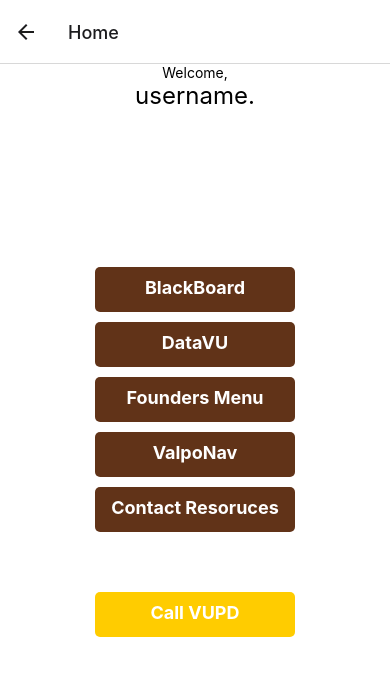
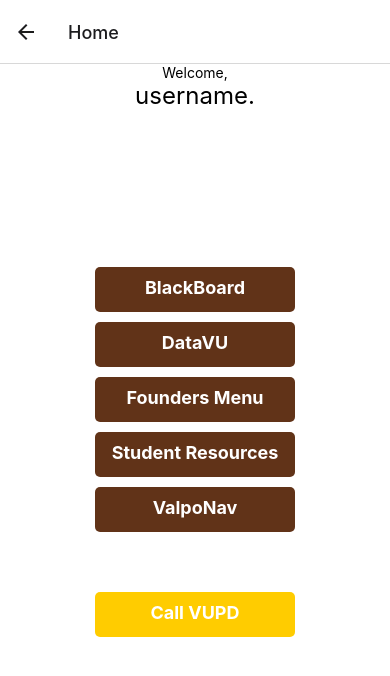
Before and after one commit to charliemalach/VU-Campus-Information-Prototype-Application, a React Native app: screen /Home in a window 390 px wide. Shown: the top 676 px of the page. Built offline with nearby package versions, Linux system fonts and the light colour scheme.

Commit message:
reorganized
moved home text
removed unused dependencies

```diff
--- a/components/ValpoItem.js
+++ b/components/ValpoItem.js
@@ -43,13 +43,15 @@
             <Text style={styles.buttonText}>Founders Menu</Text>
           </TouchableOpacity>
 
+          <TouchableOpacity style={styles.button} onPress={Resources}>
+            <Text style={styles.buttonText}>Student Resources</Text>
+          </TouchableOpacity>
+
           <TouchableOpacity style={styles.button} onPress={ValpoNav}>
             <Text style={styles.buttonText}>ValpoNav</Text>
           </TouchableOpacity>
 
-          <TouchableOpacity style={styles.button} onPress={Resources}>
-            <Text style={styles.buttonText}>Contact Resoruces</Text>
-          </TouchableOpacity>
+
 
           <TouchableOpacity style={styles.button_special} onPress={VUPD}>
             <Text style={styles.buttonText}>Call VUPD</Text>
```
Also changed, not shown: VUPD.js (+2 -8 lines), package.json (+1 -7 lines), 1 other file (tests, documents, lock files or other folders).
